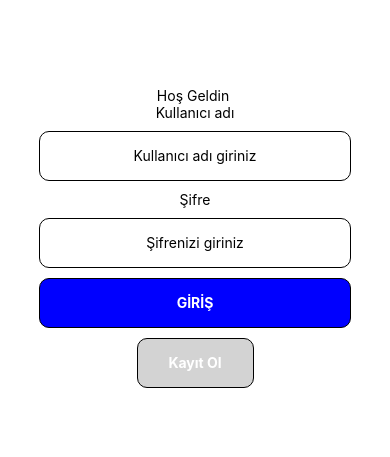
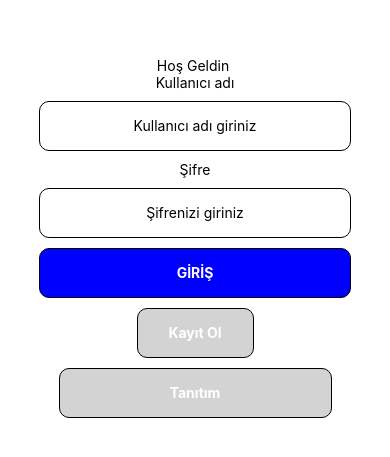
Before and after one commit to Burhn123/mypedigre, a React Native app: screen /Login in a window 390 px wide. Shown: the part 185-642 px from the top of the page. Built offline with nearby package versions, Linux system fonts and the light colour scheme.

Commit message:
Yeni denemeler

```diff
--- a/App.js
+++ b/App.js
@@ -4,6 +4,8 @@ import LoginPage from './src/screens/LoginPage';
 import SignupPage from './src/screens/SignupPage';
 import { NavigationContainer } from '@react-navigation/native';
 import { createStackNavigator } from '@react-navigation/stack';
+import Tanitim  from './src/screens/Tanitim'; //DENEME TANITIM SAYFASI
+
 
 const Stack = createStackNavigator();
 
@@ -13,6 +15,7 @@ const App = () => {
       <Stack.Navigator screenOptions={{headerShown:false}} >
         <Stack.Screen name='LoginPage' component={LoginPage} />
         <Stack.Screen name='SignupPage' component={SignupPage} />
+        <Stack.Screen name='Tanitim' component={Tanitim} />
       </Stack.Navigator>
     </NavigationContainer>
   );
--- a/src/screens/LoginPage.js
+++ b/src/screens/LoginPage.js
@@ -11,11 +11,13 @@ import {
 import React, { useState } from 'react';
 import Loading from '../components/Loading';
 
+
 const LoginPage = ({navigation}) => {
   const [name, setName] = useState("");
   const [lastName, setLastname] = useState("");
   const [result, setResult] = useState('');
   const [isLoading, setIsLoading] = useState(false);
+
 
   return (
     <View style={styles.container}>
@@ -45,13 +47,30 @@ const LoginPage = ({navigation}) => {
         style={({ pressed }) => [{ backgroundColor: pressed ? "gray" : 'blue' }, styles.button]}>
         <Text style={styles.buttonText}>GİRİŞ</Text>
       </Pressable>
+
+
       <Pressable
         onPress={() => navigation.navigate('SignupPage')}
-        style={({ pressed }) => [{ backgroundColor: pressed ? "gray" : 'lightgray',
-          marginTop:10
+        style={({ pressed }) => [{ backgroundColor: pressed ? "gray" : 'lightgray', marginTop:10
          }, styles.kayitOlButton]}>
         <Text style={styles.buttonText}>Kayıt Ol</Text>
       </Pressable>
+
+      <Pressable
+        onPress={() => navigation.navigate('Tanitim')}
+        style={({ pressed }) => [{ backgroundColor: pressed ? "gray" : 'lightgray', marginTop:10
+         }, styles.tanitimButton]}>
+        <Text style={styles.buttonText}>Tanıtım</Text>
+      </Pressable>
+
+
+
+
+
+
+
+
+
       {isLoading ? <Loading changeIsLoading={() => setIsLoading(false)} /> : null}
       <StatusBar style="auto" />
     </View>
@@ -90,11 +109,26 @@ const styles = StyleSheet.create({
     borderRadius: 10,
     alignItems: 'center',
     justifyContent: 'center',
+
+
   },
   buttonText: {
     fontWeight: 'bold',
     color: 'white',
-  }
+
+  },
+
+    tanitimButton:{
+    borderWidth: 1,
+    width: '70%',                        //deneme ekran
+    height: 50,
+    borderRadius: 10,
+    alignItems: 'center',
+    justifyContent: 'center',
+
+    }
+
+
 });
 
 /*
--- /dev/null
+++ b/src/screens/Tanitim.js
@@ -0,0 +1,34 @@
+import { StyleSheet,Text,View,Image } from "react-native";
+import React from "react";
+
+
+
+const Tanitim =()=> {
+
+    return (
+
+        <View style={styles.container}>
+
+            <Text>Tanitim</Text>
+            </View>
+
+    )
+}
+
+export default Tanitim
+const styles =StyleSheet.create({
+    container:{
+        flex:1,
+        justifyContent:'center',
+        alignItems:"center"
+    },
+
+    image: {
+
+        width:100,
+        height:100,
+
+
+    }
+
+})
```
Also changed, not shown: assets/download.jpg (added).
